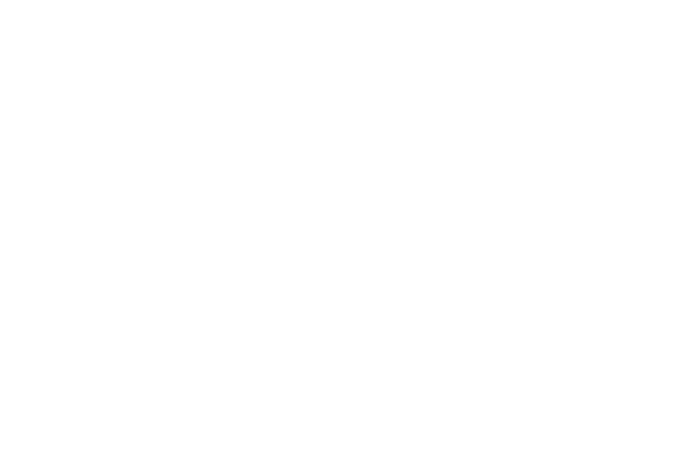
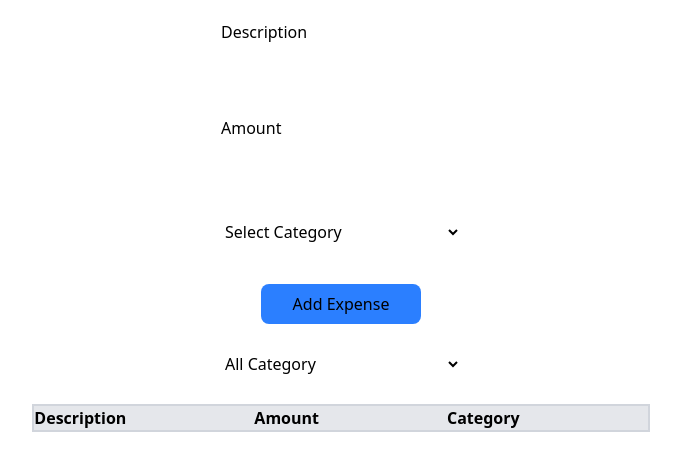
Before and after one commit to bakarekeandrew/Typescript-with-React, a React (Vite) app: page / in a window 1280 px wide. Shown: the top 470 px of the page, without its empty margins (299-980 px from the left). Built offline with nearby package versions, Linux system fonts and the light colour scheme.

Commit message:
expense tracker app

```diff
--- a/package.json
+++ b/package.json
@@ -13,6 +13,7 @@
     "@tailwindcss/vite": "^4.1.11",
     "react": "^19.1.0",
     "react-dom": "^19.1.0",
+    "react-hook-form": "^7.62.0",
     "tailwindcss": "^4.1.11"
   },
   "devDependencies": {
--- /dev/null
+++ b/src/components/ExpenseTracker.tsx
@@ -0,0 +1,90 @@
+import React, {useState} from 'react'
+import { useForm, type FieldValues } from 'react-hook-form'
+
+interface Expense {
+    Description: string;
+    Amount: number;
+    Categories: string;
+}
+
+const ExpenseTracker: React.FC = () => {
+    const { register, handleSubmit, formState: { errors, isValid } } = useForm<Expense>();
+    const [expenses, setExpenses] = useState<Expense[]>([]);
+    const onSubmit = (data: Expense) => {
+        setExpenses((prev) => [...prev, data]);
+        console.log(data);
+    }
+    const handleDelete = (index: number) => {
+        setExpenses((prev) => prev.filter((_, i) => i !== index));
+    }
+
+  return (
+        <>
+            <form onSubmit={handleSubmit(onSubmit)} className='flex flex-col gap-5 items-center justify-center'>
+            <div className='flex flex-col mb-3'>
+                <label htmlFor="Description">Description</label>
+                <input { ...register('Description', {required: true, minLength: 3}) } type="text" id='Description' className='border-b-blue-500 w-60 h-10'/>
+                {errors.Description?.type === 'required' && <p className='text-red-500'>This field is required</p>}
+                {errors.Description?.type === 'minLength' && <p className='text-red-500'>This fields should contain atleast 3 characters</p>}
+
+            </div>
+
+            <div className='flex flex-col mb-3'>
+                <label htmlFor="Amount">Amount</label>
+                <input { ...register('Amount', {required: true}) } type="number" id='Amount' className='border-b-blue-500 w-60 h-10'/>
+                {errors.Amount?.type === 'required' && <p className='text-red-500'>This field is required</p>}
+            </div>
+            <div className='flex flex-col mb-3'>
+                <select { ...register('Categories', {required: true}) } defaultValue="" id="Categories" className='border-b-blue-500 w-60 h-10'>
+                    <option value='' disabled>Select Category</option>
+                    <option value='Grocelies'>Groceries</option>
+                    <option value='Utilities'>Utilities</option>
+                    <option value='Entertainment'>Entertainment</option>
+                </select>
+                {errors.Categories?.type === 'required' && <p className='text-red-500'>This field is required</p>}
+            </div>
+            <button disabled={!isValid} className='bg-blue-500 px-4 text-center rounded-lg w-40 h-10'>Add Expense</button>
+
+        </form>
+
+        <div className='flex flex-col items-center justify-center mt-5'>
+            <select className='border-b-blue-500 w-60 h-10'>
+                <option value=''>All Category</option>
+                <option value='Groceries'>Groceries</option>
+                <option value='Utilities'>Utilities</option>
+                <option value='Entertainment'>Entertainment</option>
+            </select>
+        </div>
+
+        <div className='flex flex-col items-center justify-center mt-5'>
+            <table className='border-collapse border border-gray-300 w-80'>
+                <th className='bg-gray-200 border border-gray-300'>
+                    <tr className='border border-gray-300 flex flex-row gap-32'>
+                        <td className='text-bold text-center'>Description</td>
+                        <td className='text-bold text-center'>Amount</td>
+                        <td className='text-bold text-center'>Category</td>
+                        <td className='text-bold text-center'></td>
+
+                    </tr>
+                </th>
+                <tbody>
+                    {
+                        expenses.map((expense, index) => (
+                            <tr key={index} className='border border-gray-300 flex flex-row gap-32 mb-4'>
+                                <td className='text-center'>{expense.Description}</td>
+                                <td  className='text-center'>{expense.Amount}</td>
+                                <td  className='text-center'>{expense.Categories}</td>
+                                <td className='text-center'>
+                                    <button onClick={() =>handleDelete(index)} className='border-red-500 border-3 text-red-500 px-2 rounded'>Delete</button>
+                                </td>
+                            </tr>
+                        ))
+                    }
+                </tbody>
+            </table>
+        </div>
+    </>
+  )
+}
+
+export default ExpenseTracker
--- a/src/components/Form.tsx
+++ b/src/components/Form.tsx
@@ -1,8 +1,47 @@
 import React from 'react'
+import { useForm, type FieldValues } from 'react-hook-form'
 
 const Form: React.FC = () => {
+    //  const nameRef = useRef<HTMLInputElement>(null);
+    //  const ageRef = useRef<HTMLInputElement>(null);
+    //  const person = {name: "", age: 0};
+    // const [person, setPerson] = useState({
+    //     name: "",
+    //     age: ''
+    // })
+
+    // const handleSubmit = (event:FormEvent) => {
+    //     event.preventDefault();
+    //     // if(nameRef.current !== null){
+    //     //     person.name = nameRef.current.value;
+    //     // }
+    //     // if(ageRef.current !== null){
+    //     //     person.age = parseInt(ageRef.current.value);
+    //     // }
+    //     console.log(person);
+    // }
+    interface FormData {
+        Name: string;
+        Age: number;
+    }
+    const { register, handleSubmit, formState:{ errors, isValid }} = useForm<FormData>()
+    const onSubmit = (data:FormData) => console.log(data)
+
   return (
-    <form action=""></form>
+    <form onSubmit={handleSubmit(onSubmit)}>
+        <div className='flex flex-col mb-5 '>
+            <label htmlFor='Name'>Name</label>
+            <input { ...register('Name', { required: true, minLength: 3}) } type='text' id='Name' placeholder='Enter your name' className='border-b-blue-500 w-60 h-10' />
+            { errors.Name?.type === 'required' && <p className='text-red-500'>name for this field is required</p> }
+            { errors.Name?.type === 'minLength' && <p className='text-red-500'>name must have atleast 3 characters</p> }
+
+        </div>
+        <div className='flex flex-col mb-5'>
+            <label htmlFor='Age'>Age</label>
+            <input { ...register('Age') } type='number' id='Age' placeholder='Enter your age' className='border-b-blue-500 w-60 h-10' />
+        </div>
+        <button disabled={!isValid} className='bg-blue-500 px-4 text-center rounded-lg w-40 h-10'>Submit</button>
+    </form>
   )
 }
 
--- a/src/components/Main.tsx
+++ b/src/components/Main.tsx
@@ -8,12 +8,14 @@
 // import MainMapping from './MainMapping'
 // import BuildingForm from './BuildingForm'
 // import FetchingData from './FetchingData'
-import Form from './Form'
+// import Form from './Form'
+import ExpenseTracker from './ExpenseTracker'
 
 const Main: React.FC = () => {
   return (
-    <div>
-      <Form />
+    <div className='p-5'>
+      <ExpenseTracker />
+      {/* <Form /> */}
        {/* <FetchingData /> */}
     </div>
     // <Todos />
```
Also changed, not shown: 1 other file (tests, documents, lock files or other folders).
